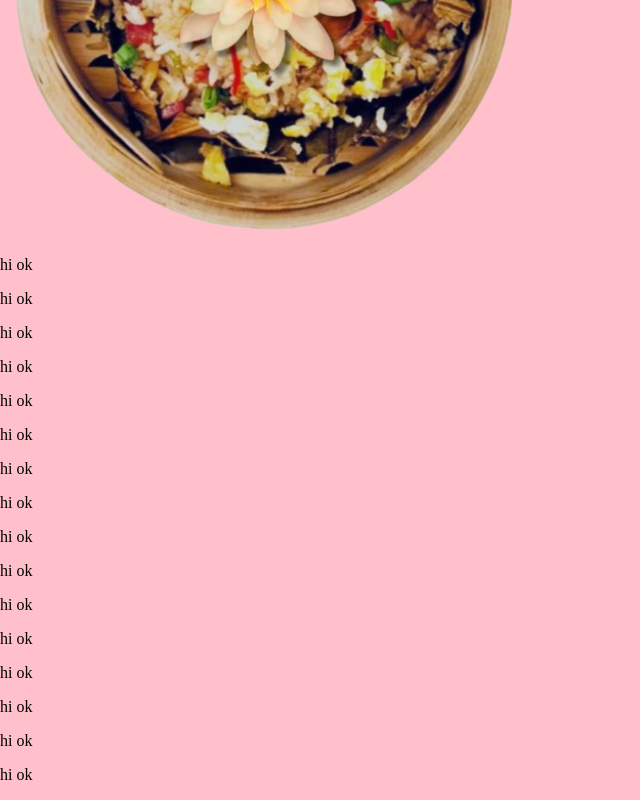
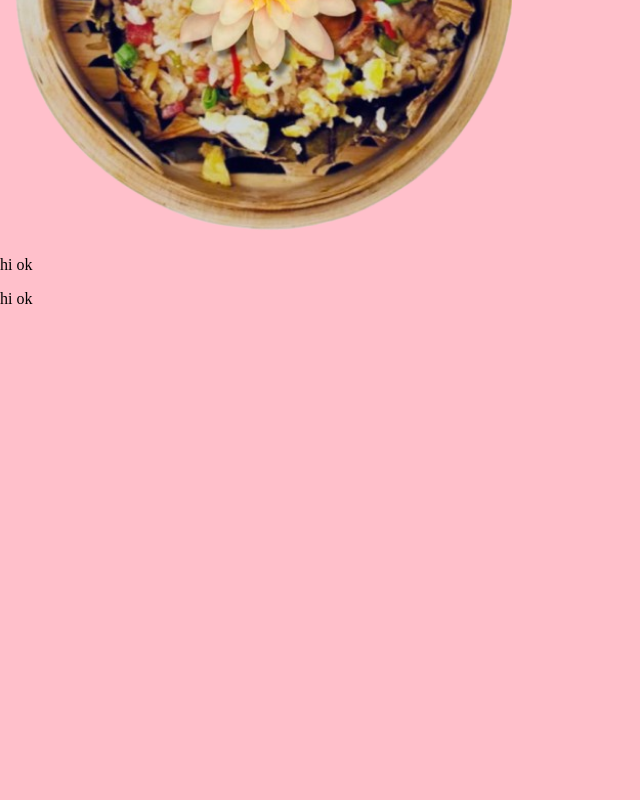
Before and after one commit to nishthapr/nishthapr.github.io, a plain HTML site: page index.html in a window 1280 px wide. Shown: the part 1551-2351 px from the top of the page, without its empty margins (0-640 px from the left). After the commit the page ends 1875 px from the top, so only its background shows below. Drawn offline with Linux system fonts and the light colour scheme.

Commit message:
modified:   menu.html 	modified:   style.css

```diff
--- a/index.html
+++ b/index.html
@@ -25,20 +25,8 @@
 
       <p>hi ok</p>
       <p>hi ok</p>
-      <p>hi ok</p>
-      <p>hi ok</p>
-      <p>hi ok</p>
-      <p>hi ok</p>
-      <p>hi ok</p>
-      <p>hi ok</p>
-      <p>hi ok</p>
-      <p>hi ok</p>
-      <p>hi ok</p>
-      <p>hi ok</p>
-      <p>hi ok</p>
-      <p>hi ok</p>
-      <p>hi ok</p>
-      <p>hi ok</p>
+
+
 
   </main>
   </body>
--- a/style.css
+++ b/style.css
@@ -1,6 +1,9 @@
 @keyframes spin {
     0% { transform: rotate(0deg); }
     100% { transform: rotate(361deg); }
+}
+.mySlides{
+  display: none;
 }
 body{
     background-color: pink;
```
Also changed, not shown: menu.html (+4 -1 lines), GreenLotusRice.png (deleted), images/cold_noodles__heavily_edited-removebg-preview.png (renamed from cold_noodles__heavily_edited-removebg-preview.png), 1 other file.
